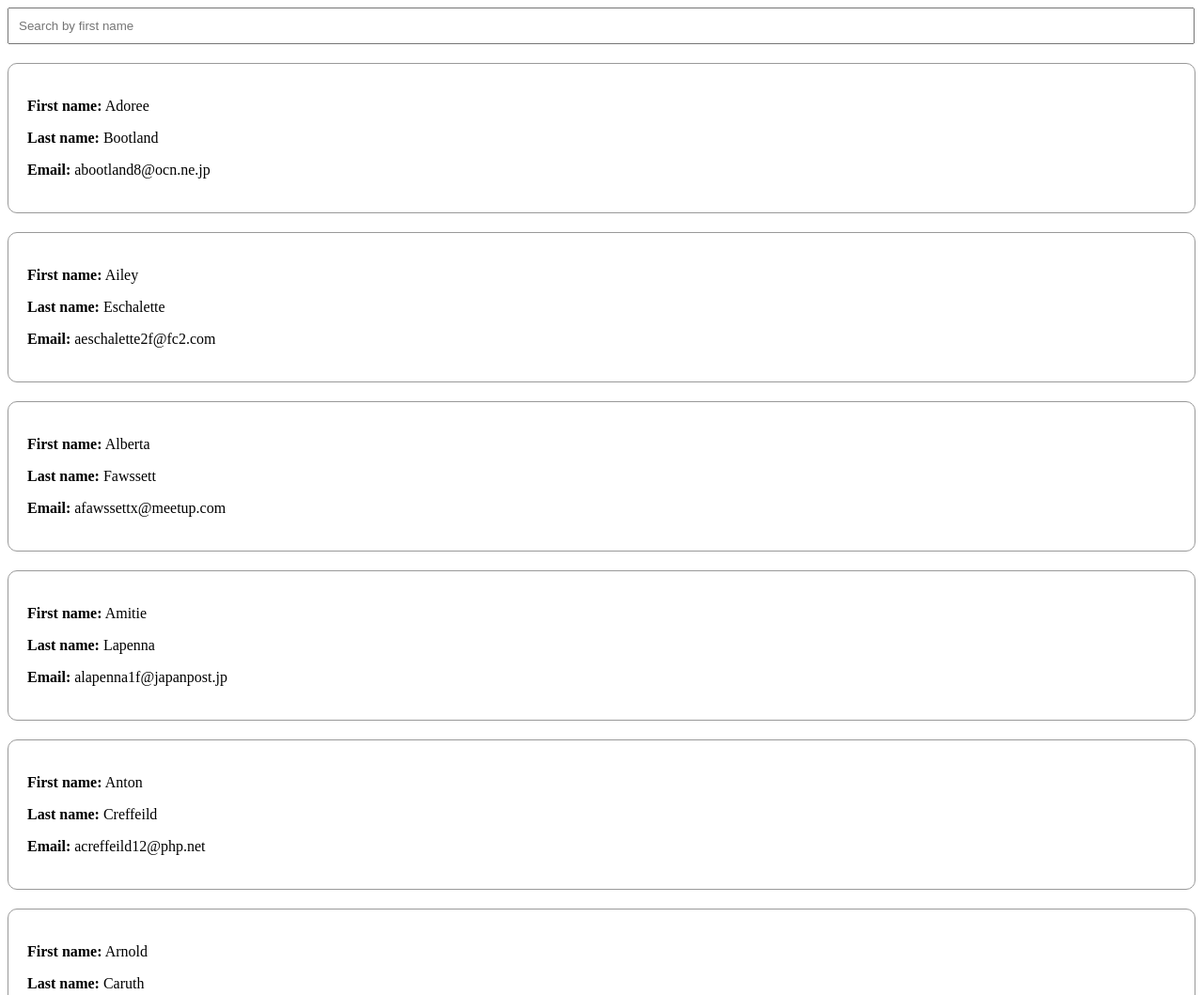
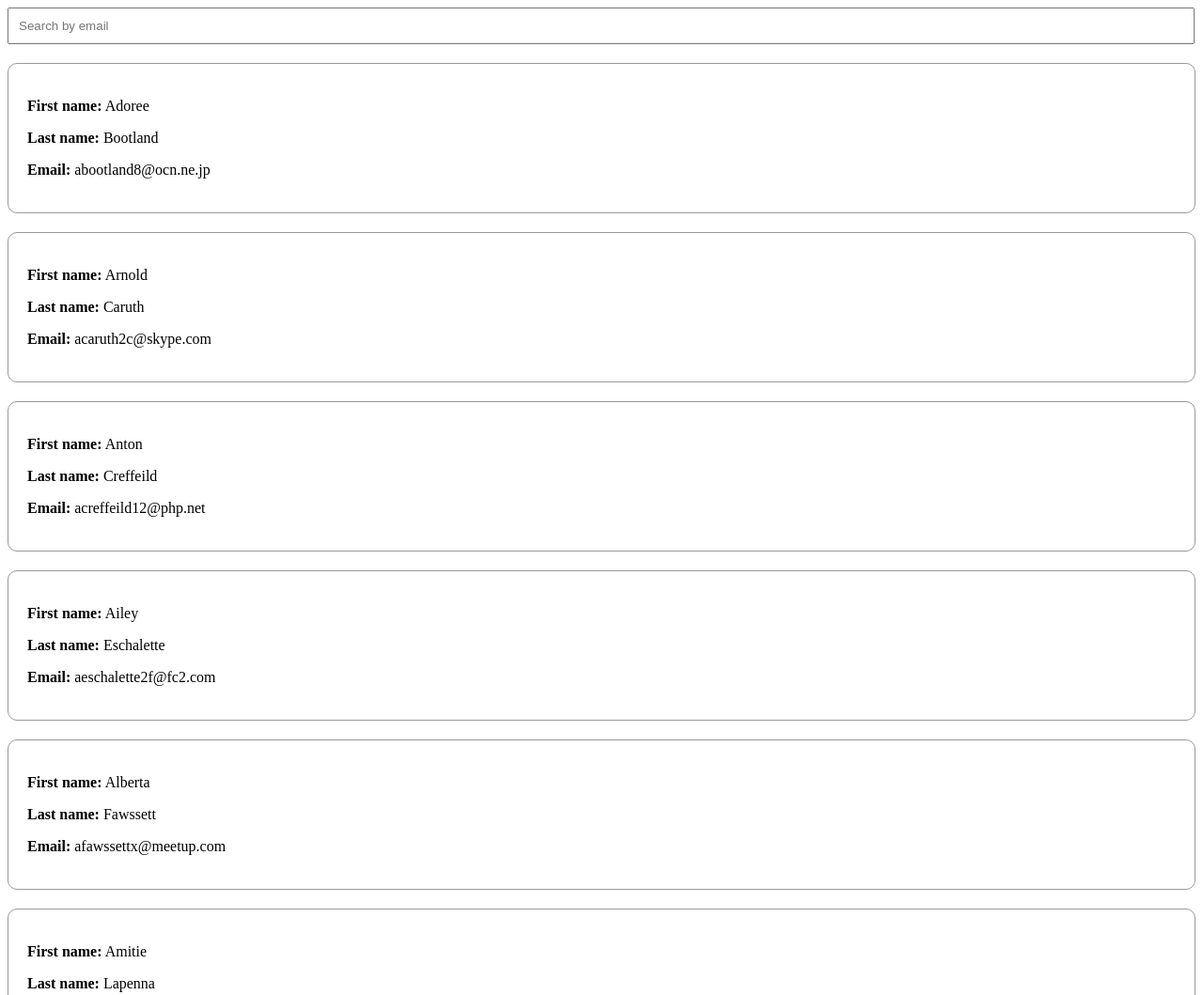
Before and after one commit to nicolinawegert-cmd/Array-Funktioner-, a website: page index.html in a window 1280 px wide. Shown: the top 1059 px of the page at 94% size. Drawn offline with Linux system fonts and the light colour scheme.

Commit message:
feature(email): add filter and sort by email

```diff
--- a/index.html
+++ b/index.html
@@ -8,7 +8,7 @@
   <link rel="stylesheet" href="style.css">
 
 <body>
-  <input class="search-field" type="text" placeholder="Search by first name">
+  <input class="search-field" type="text" placeholder="Search by email">
   <article class="people"></article>
   <!-- Add your script last in body -->
   <script type="module" src="main.js"></script>
--- a/main.js
+++ b/main.js
@@ -1,42 +1,19 @@
-// read json from a url using fetch and get the response
+// fetch JSON data from the people.json file
 const peopleRaw = await fetch('people.json');
-
-// unpack the json into a data structure in memory ('deserialize')
 const people = await peopleRaw.json();
 
-// Or as a oneliner
-// const people = await(await fetch('people.json')).json();
-
-// A for...of loop with a destructuring assignment
-// to get each property from a person as a separate
-// variable inside the loop
-/*let html = '';
-for (let { firstName, lastName, email } of people) {
-  html += `
-    <div class="person">
-      <p><b>First name:</b> ${firstName}</p>
-      <p><b>Last name:</b> ${lastName}</p>
-      <p><b>Email:</b> ${email}</p>
-    </div>
-  `;
-}*/
-
+//function to render the list on the screen
 function render(search = '') {
 
-  // A modern programming pattern (in many languages)
-  // is using a chain of array methods to calculate a result
-  // filter, storting, mapping until we're happy :)
+  //filter and sort the array
+  let html = people
 
-  // Using map instead of a loop
-  // to convert our array of objects (people) to html
-  let html = people
-    // return true on filtering if search is an empty string
-    // or firstName starts with the search
-    .filter(({ firstName }) => search === ''
-      || firstName.toLowerCase().startsWith(search.toLowerCase()))
-    // sort by firstName
-    .toSorted((a, b) => a.firstName > b.firstName ? 1 : - 1)
-    // map to convert each element to a string with html
+    //filter people whose email contains the search text
+    .filter(({ email }) => search === ''
+      || email.toLowerCase().includes(search.toLowerCase()))
+    //sort alphabetically by email
+    .toSorted((a, b) => a.email.localeCompare(b.email))
+    //generate HTML for each person
     .map(({ firstName, lastName, email }) => `
     <section class="person">
       <p><b>First name:</b> ${firstName}</p>
@@ -44,22 +21,19 @@ function render(search = '') {
       <p><b>Email:</b> ${email}</p>
     </section>
   `)
-    // join to join our array of strings into one large string
+    // join all HTML strings into one large string
     .join('');
 
-  // replace the content of article.people element with our new html
+  // insert the generated HTML into the .people element
   document.querySelector('.people').innerHTML = html;
 
 }
 
 // add a keyup event handler to our search field
 document.querySelector('.search-field')
-  .addEventListener('keyup', event => {
-    // the event object has a target the html element
-    // that trigger the event and all input element have a value
-    render(event.target.value);
-  });
+  .addEventListener('keyup', event => render(event.target.value));
 
 
-// initial rendering of list of people to screen
+
+// initial render when the page loads
 render();
```
